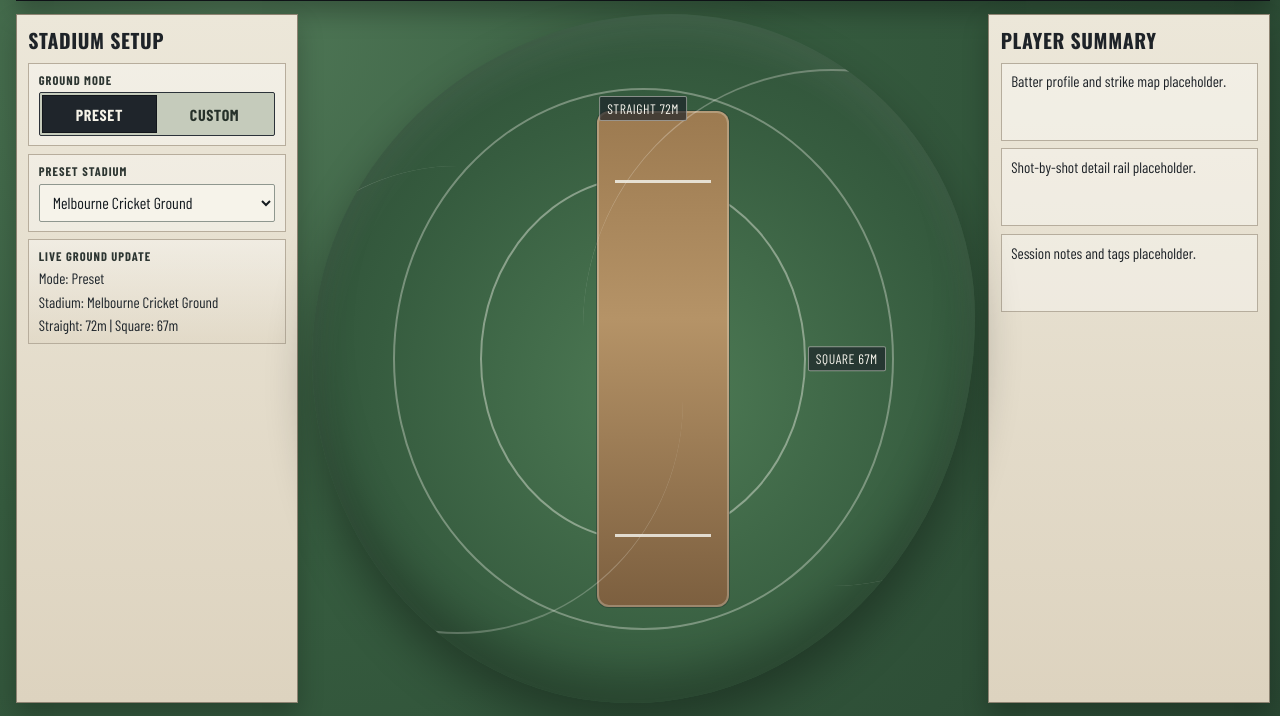
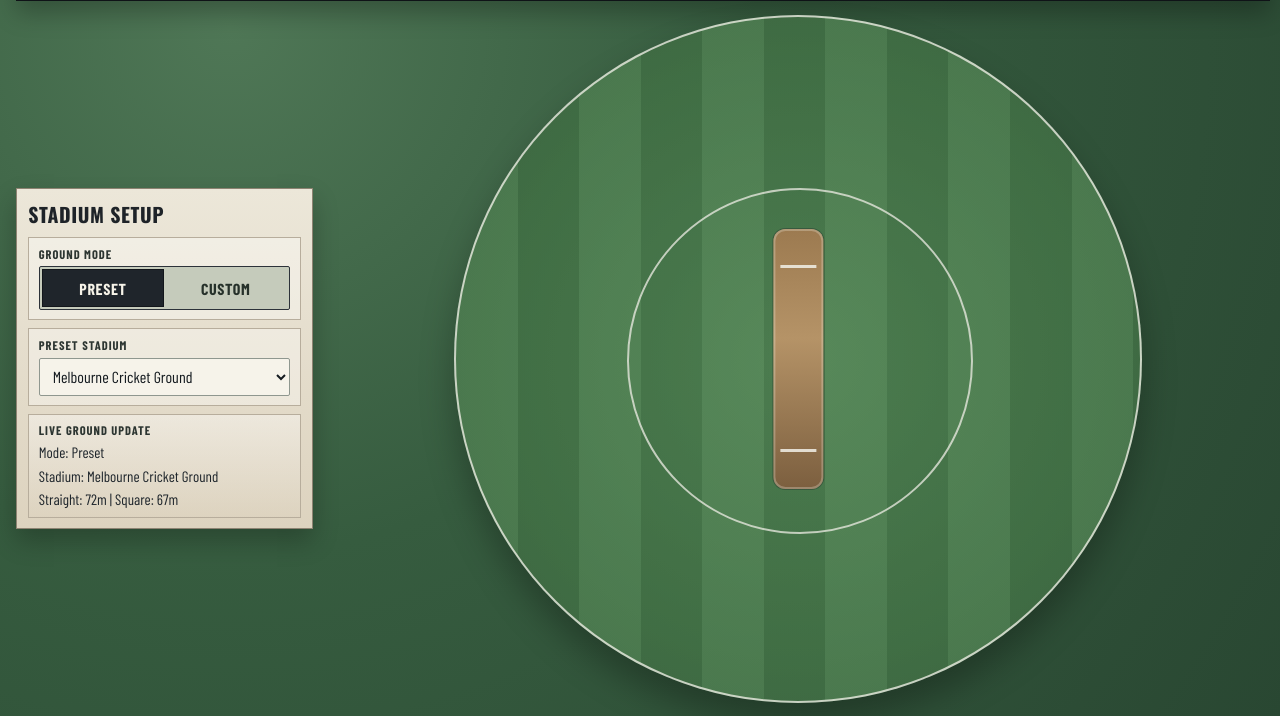
Before and after one commit to MahimnaDarji/Cricket-Wagon-Wheel, a website: page dashboard.html in a window 1280 px wide. Shown: the part 84-800 px from the top of the page. Drawn offline with nearby package versions, Linux system fonts and the light colour scheme.

Commit message:
Refine dashboard ground styling and remove boundary arrow system

```diff
--- a/dashboard.css
+++ b/dashboard.css
@@ -113,8 +113,9 @@ body {
 .dash-layout {
   min-height: 0;
   display: grid;
-  grid-template-columns: minmax(255px, 0.85fr) minmax(520px, 2fr) minmax(255px, 0.85fr);
+  grid-template-columns: minmax(270px, 0.88fr) minmax(740px, 2.8fr);
   gap: 0.85rem;
+  align-items: center;
 }
 
 .panel {
@@ -126,6 +127,11 @@ body {
   display: grid;
   grid-auto-rows: max-content;
   gap: 0.48rem;
+  height: max-content;
+}
+
+.panel-left {
+  align-self: center;
 }
 
 .panel h2 {
@@ -229,44 +235,45 @@ body {
 }
 
 .ground-stage {
-  --boundary-inset-y: 10.66%;
-  --boundary-inset-x: 12.23%;
-  --inner-inset-y: 23.46%;
-  --inner-inset-x: 25.43%;
   position: relative;
-  min-height: clamp(430px, 70vh, 860px);
-  border-radius: 54% 46% 52% 48% / 50% 44% 56% 50%;
-  background: radial-gradient(circle at 53% 55%, #4e7b55 0%, var(--grass-main) 56%, var(--grass-deep) 100%);
-  box-shadow: inset 0 20px 35px rgba(255, 255, 255, 0.08), inset 0 -28px 42px rgba(0, 0, 0, 0.24), 0 24px 46px rgba(0, 0, 0, 0.32);
+  width: min(100%, 86vh);
+  aspect-ratio: 1 / 1;
+  justify-self: center;
+  border-radius: 50%;
+  background:
+    repeating-linear-gradient(
+      90deg,
+      rgba(91, 139, 91, 0.48) 0%,
+      rgba(91, 139, 91, 0.48) 9%,
+      rgba(66, 111, 67, 0.44) 9%,
+      rgba(66, 111, 67, 0.44) 18%
+    ),
+    radial-gradient(circle at 50% 50%, #548759 0%, #3f6d45 62%, #31563a 100%);
+  border: 2px solid rgba(244, 242, 234, 0.76);
+  box-shadow: 0 20px 34px rgba(0, 0, 0, 0.28);
   overflow: hidden;
 }
 
-.outer-ring,
-.inner-ring,
-.arc-offside,
-.arc-legside {
+.ground-stage::after {
+  content: "";
   position: absolute;
+  width: 50%;
+  height: 50%;
+  top: 25%;
+  left: 25%;
   border-radius: 50%;
+  border: 2px solid rgba(244, 242, 234, 0.72);
   pointer-events: none;
-}
-
-.outer-ring {
-  inset: var(--boundary-inset-y) var(--boundary-inset-x);
-  border: 2px solid rgba(244, 242, 234, 0.35);
-}
-
-.inner-ring {
-  inset: var(--inner-inset-y) var(--inner-inset-x);
-  border: 2px solid rgba(244, 242, 234, 0.42);
 }
 
 .pitch-strip {
   position: absolute;
-  width: 20%;
-  min-width: 110px;
-  top: 14%;
-  bottom: 14%;
-  left: 43%;
+  width: 7.2%;
+  min-width: 44px;
+  top: 31%;
+  bottom: 31%;
+  left: 50%;
+  transform: translateX(-50%);
   border-radius: 12px;
   background: linear-gradient(180deg, var(--pitch-core) 0%, #b59367 42%, var(--pitch-edge) 100%);
   box-shadow: inset 0 0 0 2px rgba(244, 242, 234, 0.27), 0 0 0 1px rgba(30, 35, 40, 0.35);
@@ -288,68 +295,48 @@ body {
   bottom: 14%;
 }
 
-.arc-offside {
-  width: 75%;
-  height: 75%;
-  right: -16%;
-  top: 8%;
-  border: 2px solid rgba(244, 242, 234, 0.3);
-  border-left: 0;
-  border-bottom: 0;
-}
-
-.arc-legside {
-  width: 68%;
-  height: 68%;
-  left: -12%;
-  bottom: 10%;
-  border: 2px solid rgba(244, 242, 234, 0.26);
-  border-right: 0;
-  border-top: 0;
-}
-
-.boundary-marker {
+.boundary-overlay {
   position: absolute;
-  border: 1px solid rgba(244, 242, 234, 0.48);
-  background: rgba(28, 35, 42, 0.68);
-  color: #f4f2ea;
-  font-size: 0.86rem;
-  text-transform: uppercase;
-  letter-spacing: 0.04em;
-  padding: 0.2rem 0.44rem;
-  border-radius: 2px;
+  inset: 0;
+  width: 100%;
+  height: 100%;
   pointer-events: none;
 }
 
-.boundary-straight {
-  top: calc(var(--boundary-inset-y) + 1.2%);
-  left: 50%;
-  transform: translateX(-50%);
+.measure-line {
+  stroke: rgba(170, 205, 245, 0.94);
+  stroke-width: 1.95;
 }
 
-.boundary-square {
-  top: 50%;
-  right: calc(var(--boundary-inset-x) + 1.2%);
-  transform: translateY(-50%);
+.measure-label {
+  fill: #e7edf6;
+  font-size: 2.1px;
+  font-weight: 700;
+  letter-spacing: 0.03em;
+  text-transform: uppercase;
+  paint-order: stroke;
+  stroke: rgba(22, 30, 36, 0.9);
+  stroke-width: 0.68px;
+  stroke-linejoin: round;
+  opacity: 0;
+  transition: opacity 150ms ease-out;
 }
 
 @media (max-width: 1120px) {
   .dash-layout {
     grid-template-columns: 1fr;
-    grid-template-rows: auto auto auto;
+    grid-template-rows: auto auto;
+    align-items: start;
   }
 
   .ground-stage {
     order: 1;
-    min-height: clamp(320px, 52vh, 520px);
+    width: min(100%, 70vh);
   }
 
   .panel-left {
     order: 2;
-  }
-
-  .panel-right {
-    order: 3;
+    align-self: start;
   }
 }
 
@@ -388,14 +375,12 @@ body {
   }
 
   .ground-stage {
-    min-height: clamp(240px, 40vh, 380px);
-    border-radius: 28% 30% 34% 31% / 35% 30% 40% 34%;
+    width: min(100%, 82vw);
   }
 
   .pitch-strip {
-    left: 41.5%;
-    width: 18%;
-    min-width: 84px;
+    width: 7.8%;
+    min-width: 37px;
   }
 
   .panel {
@@ -412,8 +397,7 @@ body {
     min-height: 44px;
   }
 
-  .boundary-marker {
-    font-size: 0.78rem;
-    padding: 0.16rem 0.36rem;
+  .measure-label {
+    font-size: 2.45px;
   }
 }
--- a/dashboard.html
+++ b/dashboard.html
@@ -66,24 +66,11 @@
       </aside>
 
       <section class="ground-stage" aria-label="Interactive cricket ground visualization">
-        <div class="outer-ring"></div>
-        <div class="inner-ring"></div>
         <div class="pitch-strip">
           <span class="crease top"></span>
           <span class="crease bottom"></span>
         </div>
-        <div class="arc-offside"></div>
-        <div class="arc-legside"></div>
-        <div id="straight-marker" class="boundary-marker boundary-straight">Straight 72m</div>
-        <div id="square-marker" class="boundary-marker boundary-square">Square 67m</div>
       </section>
-
-      <aside class="panel panel-right" aria-label="Player summary and shot details panel">
-        <h2>Player Summary</h2>
-        <div class="panel-slot">Batter profile and strike map placeholder.</div>
-        <div class="panel-slot">Shot-by-shot detail rail placeholder.</div>
-        <div class="panel-slot">Session notes and tags placeholder.</div>
-      </aside>
     </main>
   </div>
 
--- a/dashboard.js
+++ b/dashboard.js
@@ -11,10 +11,6 @@ const squareBoundaryInput = document.getElementById("square-boundary");
 const liveMode = document.getElementById("live-mode");
 const liveStadium = document.getElementById("live-stadium");
 const liveBoundaries = document.getElementById("live-boundaries");
-
-const groundStage = document.querySelector(".ground-stage");
-const straightMarker = document.getElementById("straight-marker");
-const squareMarker = document.getElementById("square-marker");
 
 const presets = {
   mcg: { name: "Melbourne Cricket Ground", straight: 72, square: 67 },
@@ -34,40 +30,6 @@ function clampBoundary(value) {
   return Math.min(90, Math.max(55, value));
 }
 
-function metersToInset(value) {
-  const minMeters = 55;
-  const maxMeters = 90;
-  const maxInset = 16;
-  const minInset = 5;
-  const ratio = (clampBoundary(value) - minMeters) / (maxMeters - minMeters);
-  return maxInset - ratio * (maxInset - minInset);
-}
-
-function updateGroundBoundary(straight, square) {
-  const insetY = metersToInset(straight);
-  const insetX = metersToInset(square);
-
-  groundStage.style.setProperty("--boundary-inset-y", `${insetY.toFixed(2)}%`);
-  groundStage.style.setProperty("--boundary-inset-x", `${insetX.toFixed(2)}%`);
-
-  const innerInsetY = Math.min(34, insetY + 12.8);
-  const innerInsetX = Math.min(34, insetX + 13.2);
-
-  groundStage.style.setProperty("--inner-inset-y", `${innerInsetY.toFixed(2)}%`);
-  groundStage.style.setProperty("--inner-inset-x", `${innerInsetX.toFixed(2)}%`);
-
-  straightMarker.textContent = `Straight ${Math.round(straight)}m`;
-  squareMarker.textContent = `Square ${Math.round(square)}m`;
-}
-
-function updateLiveArea(straight, square) {
-  const modeLabel = activeMode === "preset" ? "Preset" : "Custom";
-
-  liveMode.textContent = `Mode: ${modeLabel}`;
-  liveStadium.textContent = `Stadium: ${currentStadiumName}`;
-  liveBoundaries.textContent = `Straight: ${Math.round(straight)}m | Square: ${Math.round(square)}m`;
-}
-
 function getCurrentBoundaryValues() {
   return {
     straight: clampBoundary(Number(straightBoundaryInput.value)),
@@ -84,6 +46,14 @@ function syncInputsFromPreset() {
   straightBoundaryInput.value = selectedPreset.straight;
   squareBoundaryInput.value = selectedPreset.square;
   currentStadiumName = selectedPreset.name;
+}
+
+function updateLiveArea(straight, square) {
+  const modeLabel = activeMode === "preset" ? "Preset" : "Custom";
+
+  liveMode.textContent = `Mode: ${modeLabel}`;
+  liveStadium.textContent = `Stadium: ${currentStadiumName}`;
+  liveBoundaries.textContent = `Straight: ${Math.round(straight)}m | Square: ${Math.round(square)}m`;
 }
 
 function applyActiveState() {
@@ -105,7 +75,6 @@ function applyActiveState() {
   }
 
   const { straight, square } = getCurrentBoundaryValues();
-  updateGroundBoundary(straight, square);
   updateLiveArea(straight, square);
 }
 
@@ -114,7 +83,6 @@ function handleBoundaryInput(inputElement) {
   inputElement.value = clampedValue;
 
   const { straight, square } = getCurrentBoundaryValues();
-  updateGroundBoundary(straight, square);
   updateLiveArea(straight, square);
 }
 
@@ -135,7 +103,6 @@ stadiumPreset.addEventListener("change", () => {
 
   syncInputsFromPreset();
   const { straight, square } = getCurrentBoundaryValues();
-  updateGroundBoundary(straight, square);
   updateLiveArea(straight, square);
 });
 
```
